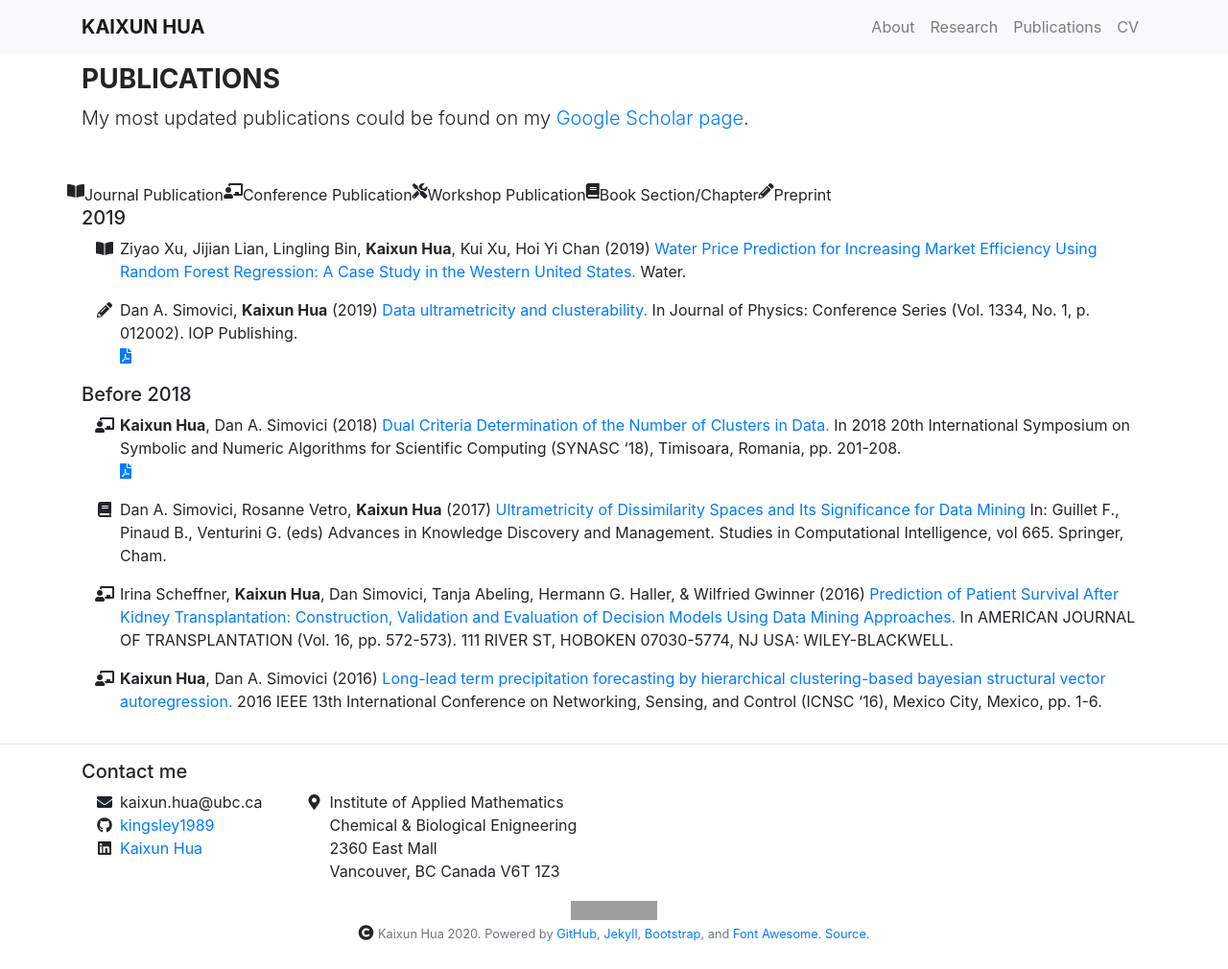
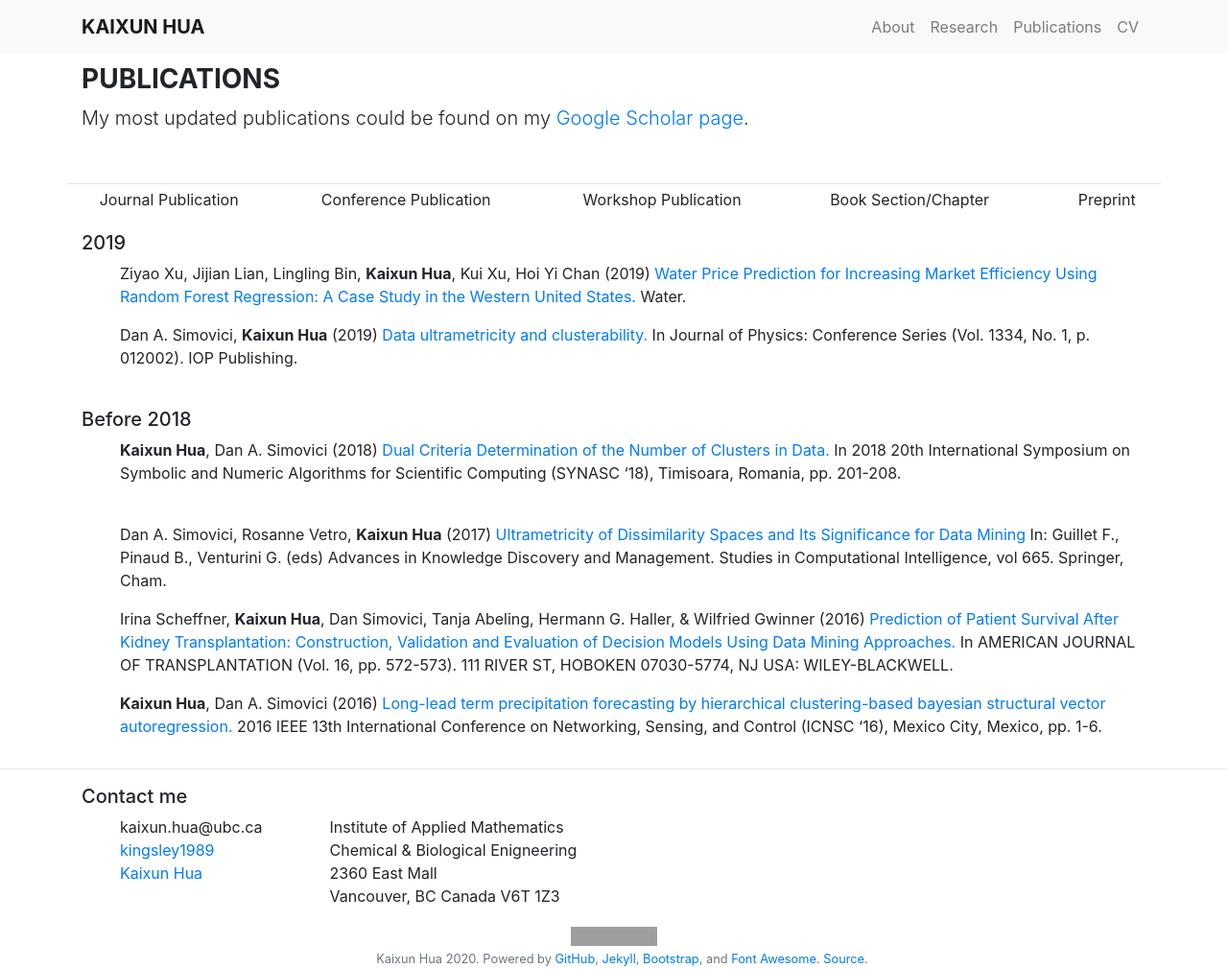
Before and after one commit to kingsley1989/kingsley1989.github.io, a Jekyll site: the page built from _pages/publications.md, in a window 1280 px wide. Shown: the whole page at 96% size. Built offline with Jekyll 4.4.1, drawn with Linux system fonts in a browser that asks for light colours; nearby versions of some CDN libraries; before the commit the page ends 984 px from its top, so only the background shows below that; grey boxes are pictures that could not be loaded.

Commit message:
update pub layout

```diff
--- a/_includes/head.html
+++ b/_includes/head.html
@@ -14,7 +14,8 @@
   <meta http-equiv="X-UA-Compatible" content="ie=edge">
 
   <!-- Link in our stylesheets -->
-  <link rel="stylesheet" href="https://pro.fontawesome.com/releases/v5.7.2/css/all.css" integrity="sha384-6jHF7Z3XI3fF4XZixAuSu0gGKrXwoX/w3uFPxC56OtjChio7wtTGJWRW53Nhx6Ev" crossorigin="anonymous">
+  <link rel="stylesheet" href="https://cdn.jsdelivr.net/npm/@fortawesome/fontawesome-free@6.2.1/css/fontawesome.min.css" integrity="sha384-QYIZto+st3yW+o8+5OHfT6S482Zsvz2WfOzpFSXMF9zqeLcFV0/wlZpMtyFcZALm" crossorigin="anonymous">
+  <!-- <link rel="stylesheet" href="https://pro.fontawesome.com/releases/v5.7.2/css/all.css" integrity="sha384-6jHF7Z3XI3fF4XZixAuSu0gGKrXwoX/w3uFPxC56OtjChio7wtTGJWRW53Nhx6Ev" crossorigin="anonymous"> -->
   <link rel="stylesheet" href="{{ "/assets/main.css" | relative_url }}">
 
   <title>
--- a/_layouts/publications.html
+++ b/_layouts/publications.html
@@ -18,9 +18,9 @@ layout: default
   <!-- This first row will contain a bit of explanatory text about how this page is organized and a table w/icon explanations. -->
   <div class="row">
     <!-- Icon definitions table -->
-    <!-- <table class="table table-sm"> -->
+    <table class="table table-sm">
       <tbody>
-        <tr>
+        <!-- <tr> -->
           <th scope="row">{{ site.data.icons.venue_journal_icon }}</th>
           <td>Journal Publication</td>
           <th scope="row">{{ site.data.icons.venue_conference_icon }}</th>
@@ -31,9 +31,9 @@ layout: default
           <td>Book Section/Chapter</td>
           <th scope="row">{{ site.data.icons.venue_preprint_icon }}</th>
           <td>Preprint</td>
-        </tr>
+        <!-- </tr> -->
       </tbody>
-    <!-- </table> -->
+    </table>
   </div>
   <!-- This next enumerates all publications listed in publications.yml by category. -->
   <div class="row">
```
